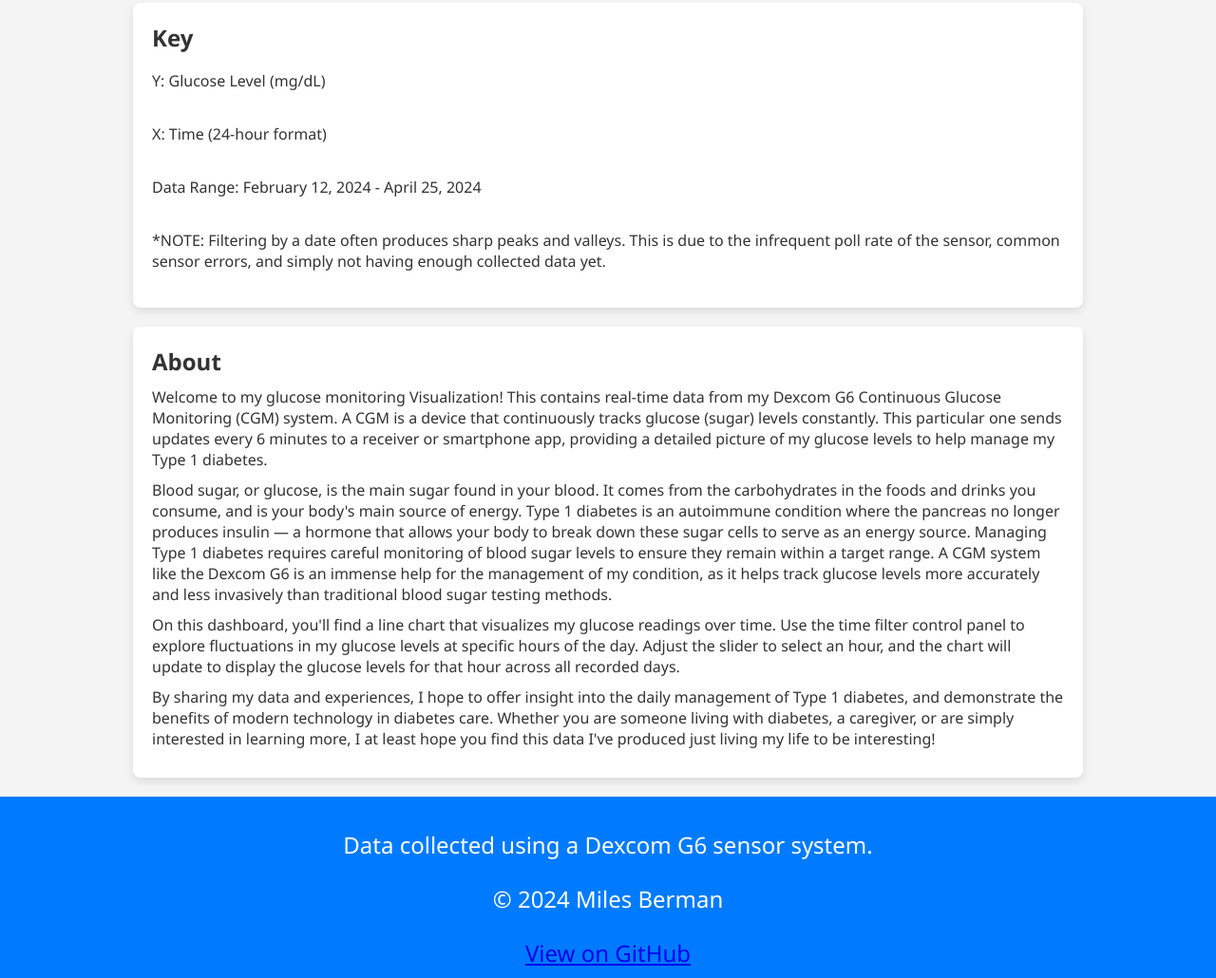
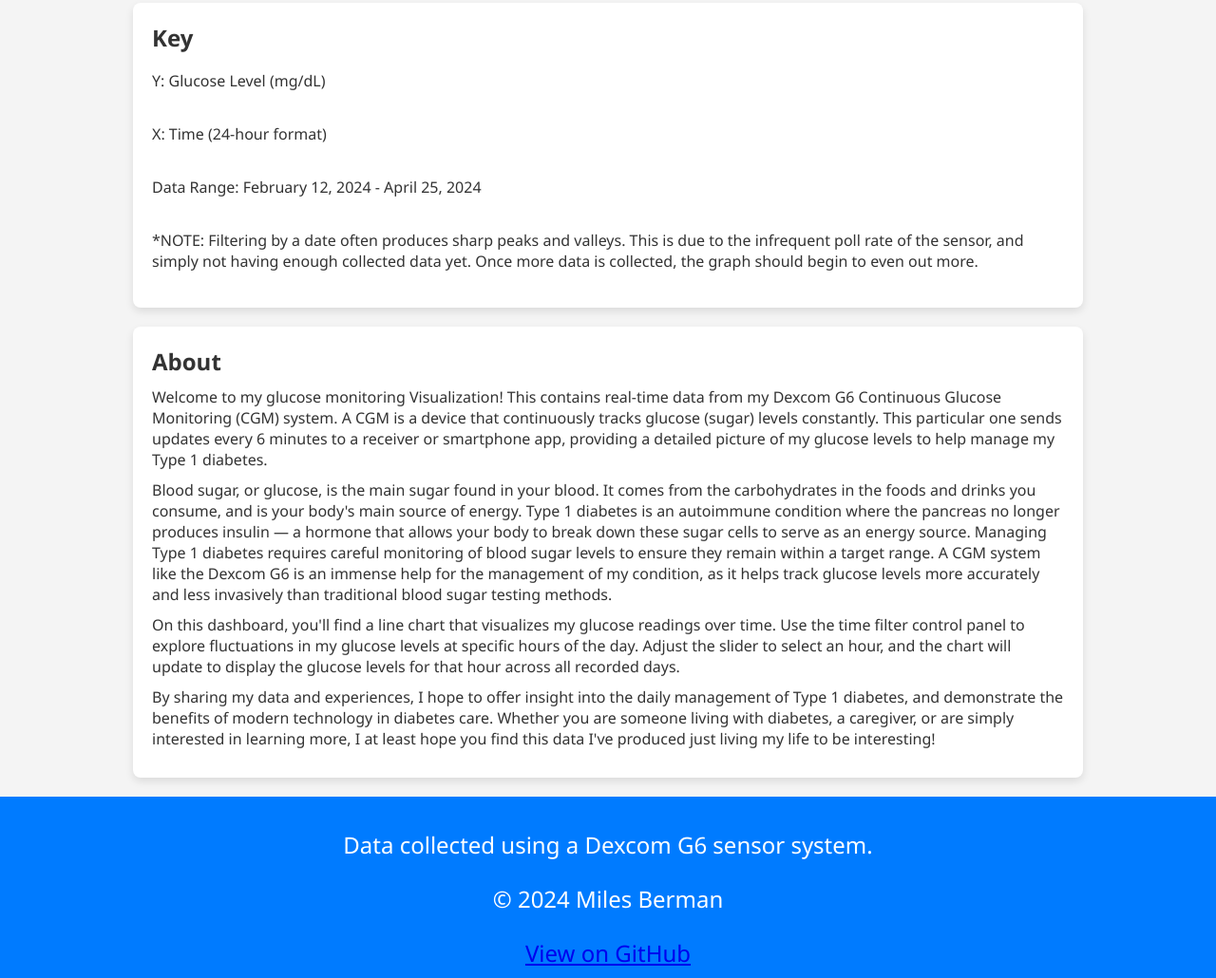
Before and after one commit to mbermanUCSC/CGM_Vis, a plain HTML site: page index.html in a window 1280 px wide. Shown: the part 734-1764 px from the top of the page at 95% size. Drawn offline with nearby package versions, Linux system fonts and the light colour scheme.

Commit message:
Update index.html

```diff
--- a/index.html
+++ b/index.html
@@ -46,8 +46,8 @@
         </div>
         <div class="key-item">
             <div class="key-color" style="background-color: #00ff00;"></div>
-            <p>*NOTE: Filtering by a date often produces sharp peaks and valleys. This is due to the infrequent poll rate of the sensor, common sensor errors, and
-                simply not having enough collected data yet. </p>
+            <p>*NOTE: Filtering by a date often produces sharp peaks and valleys. This is due to the infrequent poll rate of the sensor, and
+                simply not having enough collected data yet. Once more data is collected, the graph should begin to even out more.</p>
         </div>
 
     </section>
```
